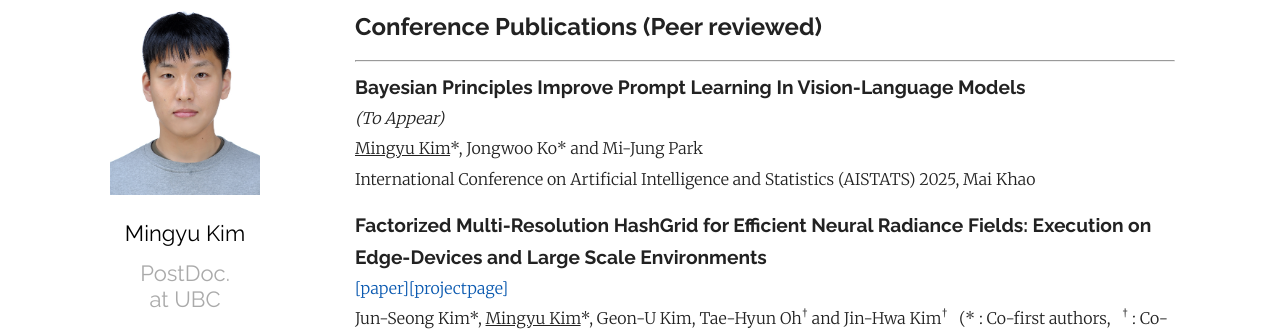
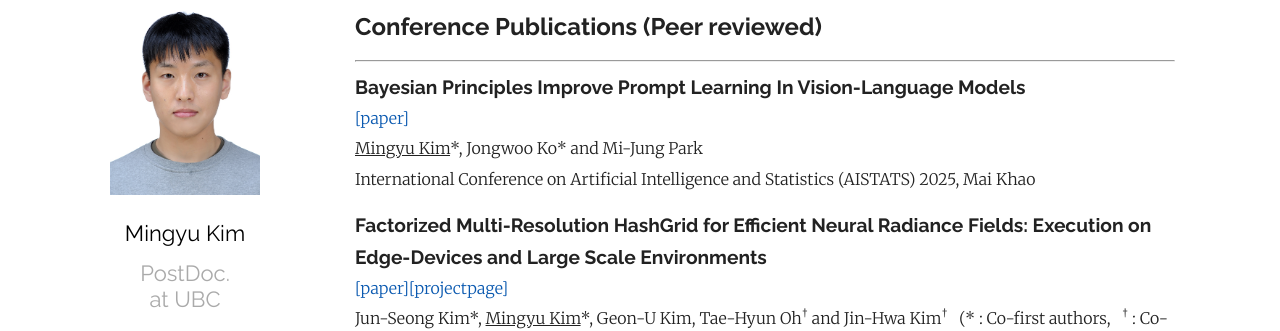
Before and after one commit to MingyuKim87/MingyuKim87.github.io, a Jekyll site: the page built from index.md, in a window 1280 px wide and 900 px high, scrolled down 866 px. Shown: the part 152-483 px from the top of the window. Built offline with Jekyll 4.4.1, drawn with Linux system fonts in a browser that asks for light colours; some web fonts are replaced.

Commit message:
Update index.md

```diff
--- a/index.md
+++ b/index.md
@@ -42,7 +42,7 @@ Email : mgyu.kim [at] ubc.ca
 <hr>
 
 **<span style="font-family:Raleway; font-size:1.2em;"> Bayesian Principles Improve Prompt Learning In Vision-Language Models </span>**
-*(To Appear)*
+[[paper]][BP_CLIP]
 <U>Mingyu Kim</U>\*, Jongwoo Ko\* and Mi-Jung Park
 International Conference on Artificial Intelligence and Statistics (AISTATS) 2025, Mai Khao
 
```
